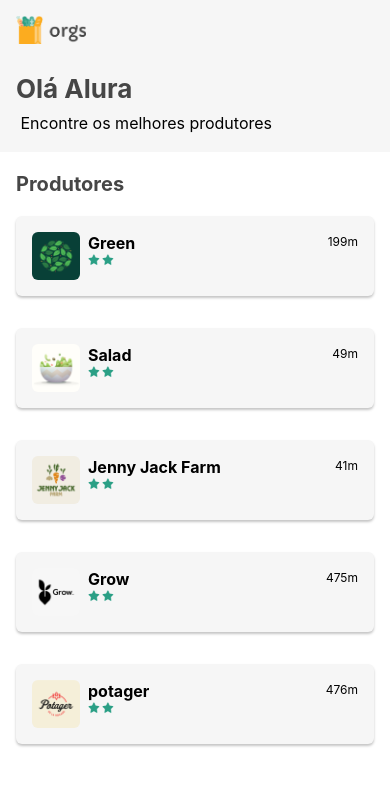
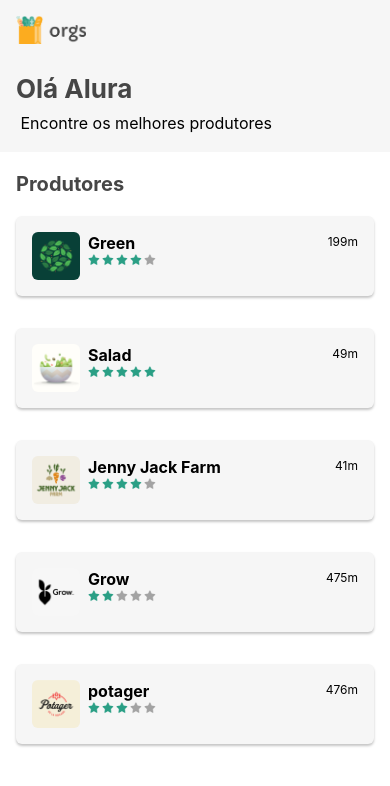
Before and after one commit to AndreSaxton/Curso-de-React-Native-2--utilizando-e-criando-Hooks, a React Native app: screen / in a window 390 px wide. Shown: the top 786 px of the page. Built offline with nearby package versions, Linux system fonts and the light colour scheme.

Commit message:
Componente de estrelas

```diff
--- a/src/componentes/estrelas.js
+++ b/src/componentes/estrelas.js
@@ -1,5 +1,5 @@
-import React from "react";
-import { Image, StyleSheet, View } from "react-native";
+import React, { useState } from "react";
+import { Image, StyleSheet, TouchableOpacity, View } from "react-native";
 
 import estrela from '../../assets/estrela.png'
 import estrelaCinza from '../../assets/estrelaCinza.png'
@@ -9,10 +9,33 @@ export default function Estrelas({
     editavel = false,
     grande = false,
 }){
+    const [ quantidade, setQuantidade ] = useState(quantidadeAntiga);
     const estilos = estilosFuncao(grande);
+
+    const getImage = (index) => {
+        if(index < quantidade){
+            return estrela;
+        }
+        return estrelaCinza;
+    }
+
+    const RenderEstrelas = () => {
+        const listaEstrelas = [];
+        for (let i = 0; i < 5; i++){
+            listaEstrelas.push(
+                <TouchableOpacity
+                    key={i}
+                    onPress={() => setQuantidade(i + 1)}
+                    disabled={!editavel}
+                    >
+                    <Image source={getImage(i)} style={estilos.estrela} />
+                </TouchableOpacity>
+            );
+        }
+        return listaEstrelas;
+    }
     return <View style={estilos.estrelas}>
-        <Image source={estrela} style={estilos.estrela} />
-        <Image source={estrela} style={estilos.estrela} />
+        <RenderEstrelas />
     </View>
 }
 
--- a/src/telas/Home/componentes/Produtor.js
+++ b/src/telas/Home/componentes/Produtor.js
@@ -1,18 +1,27 @@
-import React from 'react';
-import { View, Text, Image, StyleSheet } from 'react-native';
+import React, { useState } from 'react';
+import { View, TouchableOpacity, Text, Image, StyleSheet } from 'react-native';
 import Estrelas from '../../../componentes/estrelas';
 
 export default function Produtor({ nome, imagem, distancia, estrelas }) {
-    return <View style={estilos.cartao}>
+    const [ selecionado, setSelecionado ] = useState(false);
+
+    return <TouchableOpacity
+            style={estilos.cartao}
+            onPress={() => setSelecionado(!selecionado)}
+        >
         <Image style={estilos.imagem} source={imagem} accessibilityLabel={nome} />
         <View style={estilos.informacoes}>
             <View>
                 <Text style={estilos.nome}>{ nome }</Text>
-                <Estrelas quantidade={ estrelas } />
+                <Estrelas
+                    quantidade={ estrelas }
+                    editavel={selecionado}
+                    grande={selecionado}
+                />
             </View>
             <Text style={estilos.distancia}>{ distancia }</Text>
         </View>
-    </View>
+    </TouchableOpacity>
 }
 
 const estilos = StyleSheet.create({
```
